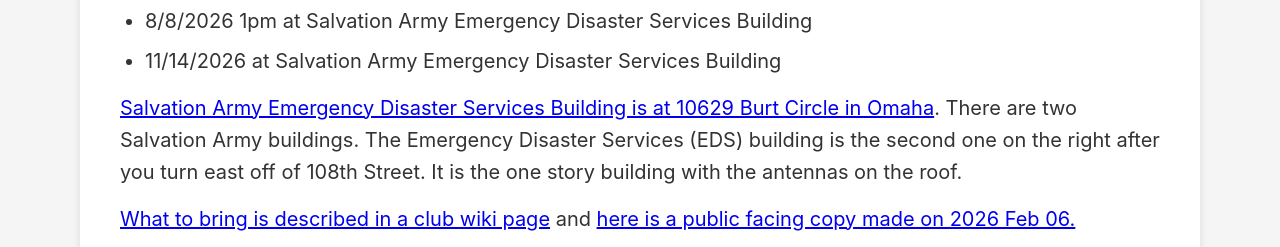
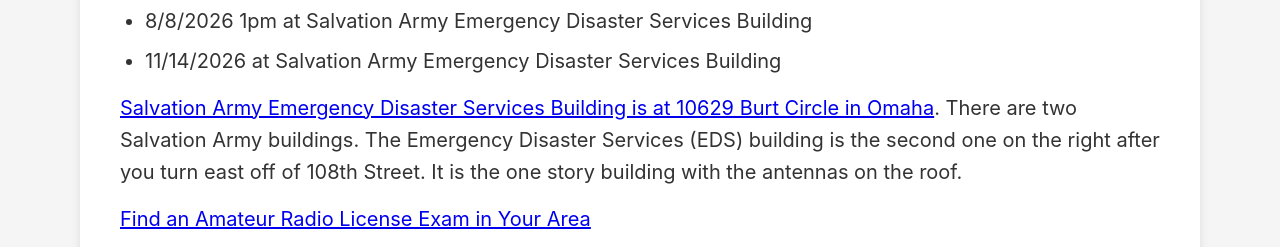
Before and after one commit to payne/bellevuearc.net, an Eleventy site: page src/calendar.md in a window 1280 px wide. Shown: the part 627-874 px from the top of the page. Built offline with nearby package versions, Linux system fonts and the light colour scheme; Eleventy itself is replaced by a stand-in of ours; files that its build step writes are made by us from their sources; no server answers.

Commit message:
link to ARRL find an exam.

```diff
--- a/src/calendar.md
+++ b/src/calendar.md
@@ -14,6 +14,8 @@ permalink: /calendar/
 
 [Salvation Army Emergency Disaster Services Building is at
 10629 Burt Circle in Omaha](https://maps.app.goo.gl/rfZNdUj5XjJnj9pd7).   There are two Salvation Army buildings.   The Emergency Disaster Services (EDS) building is the second one on the right after you turn east off of 108th Street.   It is the one story building with the  antennas on the roof.
+
+<a href='https://www.arrl.org/find-an-amateur-radio-license-exam-session'>Find an Amateur Radio License Exam in Your Area</a>
 
 [What to bring is described in a club wiki page](https://aksarbenarc.groups.io/g/main/wiki/41229/232975) and [here is a public facing copy made on 2026 Feb 06.](/bring)
 
```
